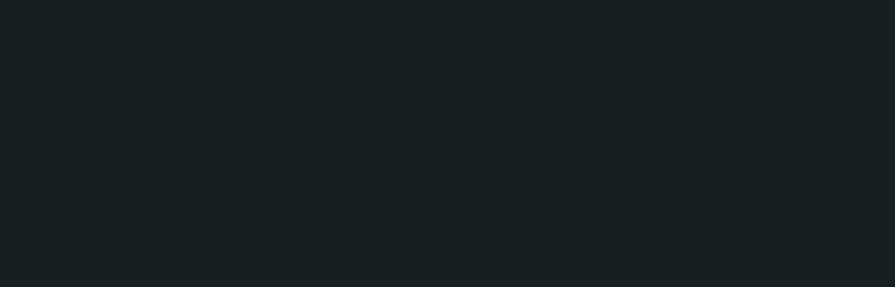
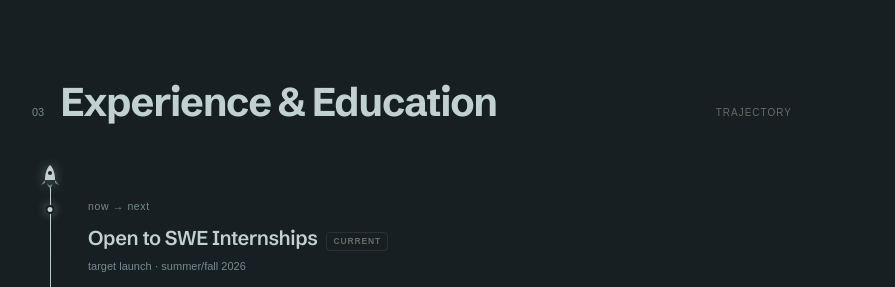
Before and after one commit to Nandana-125/Personal-Website--Nandana, a Next.js app: page / in a window 1280 px wide. Shown: the part 2513-2800 px from the top of the page, without its empty margins (78-973 px from the left). Before the commit the page ends 2487 px from the top, so only its background shows below. Built offline with nearby package versions, Linux system fonts and the light colour scheme; a web font is replaced by a local one.

Commit message:
Add experience and education timeline

```diff
--- a/app/page.tsx
+++ b/app/page.tsx
@@ -1,6 +1,7 @@
 import Terminal from "@/components/Terminal";
 import Projects from "@/components/Projects";
 import Skills from "@/components/Skills";
+import Timeline from "@/components/Timeline";
 export default function Home() {
   return (
     <main>
@@ -31,6 +32,7 @@
       </section>
       <Projects />
       <Skills />
+      <Timeline />
     </main>
   );
 }
--- /dev/null
+++ b/components/Timeline.module.css
@@ -0,0 +1,159 @@
+.col {
+  max-width: 760px;
+}
+
+.timeline {
+  position: relative;
+  padding-left: 56px;
+}
+.spine {
+  position: absolute;
+  left: 18px;
+  top: 8px;
+  bottom: 8px;
+  width: 1px;
+  background: var(--line);
+}
+.trail {
+  position: absolute;
+  left: 0;
+  bottom: 0;
+  width: 1px;
+  height: 0;
+  background: linear-gradient(to top, var(--muted), var(--hi));
+  transition: height 4.2s linear;
+}
+.go .trail {
+  height: 100%;
+}
+
+.rocket {
+  position: absolute;
+  left: 18px;
+  top: 100%;
+  transform: translate(-50%, -50%);
+  width: 30px;
+  height: 30px;
+  transition: top 4.2s linear;
+  z-index: 3;
+  filter: drop-shadow(0 0 6px rgba(193, 209, 207, 0.4));
+}
+.go .rocket {
+  top: 0;
+}
+.flame {
+  transform-origin: 15px 21px;
+  animation: flame 0.24s infinite alternate;
+}
+@keyframes flame {
+  to {
+    transform: scaleY(1.5);
+    opacity: 0.6;
+  }
+}
+:global(body.recruiter) .rocket {
+  display: none;
+}
+
+.node {
+  position: relative;
+  padding: 20px 0;
+  opacity: 0;
+  transform: translateX(16px);
+  transition: opacity 0.7s cubic-bezier(0.16, 1, 0.3, 1),
+    transform 0.7s cubic-bezier(0.16, 1, 0.3, 1);
+}
+.node.in {
+  opacity: 1;
+  transform: none;
+}
+.node::before {
+  content: "";
+  position: absolute;
+  left: -38px;
+  top: 27px;
+  width: 9px;
+  height: 9px;
+  border-radius: 50%;
+  background: var(--olive);
+  border: 2px solid var(--bg);
+  transform: translateX(-50%);
+  transition: 0.4s;
+  z-index: 2;
+}
+.node.in::before {
+  background: var(--hi);
+  box-shadow: 0 0 10px rgba(193, 209, 207, 0.5);
+}
+
+.when {
+  font-family: var(--font-mono);
+  font-size: 10.5px;
+  letter-spacing: 0.06em;
+  color: var(--muted);
+  margin-bottom: 7px;
+}
+.kind {
+  display: inline-block;
+  font-family: var(--font-mono);
+  font-size: 8.5px;
+  letter-spacing: 0.1em;
+  text-transform: uppercase;
+  color: var(--olive);
+  border: 1px solid var(--line);
+  border-radius: 4px;
+  padding: 2px 6px;
+  margin-left: 9px;
+  vertical-align: 1px;
+}
+.node h4 {
+  font-family: var(--font-sans);
+  font-size: 20px;
+  font-weight: 600;
+  letter-spacing: -0.02em;
+  color: var(--text);
+}
+.org {
+  font-family: var(--font-mono);
+  font-size: 11px;
+  color: var(--muted);
+  margin: 4px 0 11px;
+}
+.node ul {
+  list-style: none;
+  display: flex;
+  flex-direction: column;
+  gap: 7px;
+  padding: 0;
+  margin: 0;
+}
+.node li {
+  font-size: 14.5px;
+  color: var(--muted);
+  padding-left: 18px;
+  position: relative;
+  line-height: 1.5;
+}
+.node li::before {
+  content: "–";
+  position: absolute;
+  left: 0;
+  color: var(--olive);
+}
+
+@media (max-width: 520px) {
+  .timeline {
+    padding-left: 44px;
+  }
+  .spine {
+    left: 14px;
+  }
+  .rocket {
+    left: 14px;
+    width: 26px;
+    height: 26px;
+  }
+  .node::before {
+    left: -30px;
+  }
+}
--- /dev/null
+++ b/components/Timeline.tsx
@@ -0,0 +1,188 @@
+"use client";
+
+import { useEffect, useRef, useState } from "react";
+import Reveal from "@/components/Reveal";
+import styles from "./Timeline.module.css";
+
+type Node = {
+  id?: string;
+  when: string;
+  title: string;
+  kind: string;
+  org: string;
+  points: string[];
+};
+
+const NODES: Node[] = [
+  {
+    when: "now → next",
+    title: "Open to SWE Internships",
+    kind: "current",
+    org: "target launch · summer/fall 2026",
+    points: [
+      "Frontend / full-stack / infra roles where the MLOps + UI combo matters",
+    ],
+  },
+  {
+    id: "education",
+    when: "2025 – 2027 (expected)",
+    title: "M.S. Computer Science",
+    kind: "education",
+    org: "Northeastern University · Boston, MA",
+    points: [
+      "Foundations of AI · DSA · DBMS · Web Dev · Mobile App Dev · MLOps",
+    ],
+  },
+  {
+    when: "2025",
+    title: "1st Place — Google MLOps Expo",
+    kind: "award",
+    org: "Hackathon · observability tooling",
+    points: [
+      "Built monitoring tooling with MLflow & Evidently",
+      "[ one line on what it did + why it won ]",
+    ],
+  },
+  {
+    when: "Jun – Nov 2024",
+    title: "Software Engineer Intern",
+    kind: "work",
+    org: "PAMP Technologies (MKS PAMP) · Kochi, India",
+    points: [
+      "Rebuilt a 5+ year legacy trading portal frontend with React, Redux & Chart.js",
+      "Cut load time by ~35% via component & state optimization",
+    ],
+  },
+  {
+    when: "[ year – year ]",
+    title: "Bachelor's Degree",
+    kind: "education",
+    org: "[ undergrad — degree, school ]",
+    points: ["[ highlight, GPA, or relevant coursework ]"],
+  },
+];
+
+export default function Timeline() {
+  const ref = useRef<HTMLDivElement>(null);
+  const timers = useRef<number[]>([]);
+  const [go, setGo] = useState(false);
+  const [revealed, setRevealed] = useState<boolean[]>(NODES.map(() => false));
+
+  useEffect(() => {
+    const el = ref.current;
+    if (!el) return;
+
+    const clear = () => {
+      timers.current.forEach(clearTimeout);
+      timers.current = [];
+    };
+    const reset = () => {
+      clear();
+      setGo(false);
+      setRevealed(NODES.map(() => false));
+    };
+    const play = () => {
+      clear();
+      if (document.body.classList.contains("recruiter")) {
+        setGo(true);
+        setRevealed(NODES.map(() => true));
+        return;
+      }
+      setGo(false);
+      setRevealed(NODES.map(() => false));
+      requestAnimationFrame(() => {
+        setGo(true);
+        const n = NODES.length;
+        NODES.forEach((_, j) => {
+          const orderFromBottom = n - 1 - j;
+          const t = window.setTimeout(() => {
+            setRevealed((prev) => {
+              const next = [...prev];
+              next[j] = true;
+              return next;
+            });
+          }, 300 + orderFromBottom * 820);
+          timers.current.push(t);
+        });
+      });
+    };
+
+    const io = new IntersectionObserver(
+      (entries) =>
+        entries.forEach((e) => (e.isIntersecting ? play() : reset())),
+      { threshold: 0.3 }
+    );
+    io.observe(el);
+
+    const rt = document.querySelector(".rtoggle");
+    const onToggle = () => setTimeout(play, 0);
+    rt?.addEventListener("click", onToggle);
+
+    return () => {
+      io.disconnect();
+      clear();
+      rt?.removeEventListener("click", onToggle);
+    };
+  }, []);
+
+  return (
+    <section id="timeline">
+      <div className="container">
+        <div className={styles.col}>
+          <Reveal className="sec-head">
+            <span className="sec-num">03</span>
+            <span className="sec-title">Experience &amp; Education</span>
+            <span className="sec-kick">trajectory</span>
+          </Reveal>
+
+          <div
+            className={`${styles.timeline} ${go ? styles.go : ""}`}
+            ref={ref}
+          >
+            <div className={styles.spine}>
+              <span className={styles.trail} />
+            </div>
+            <div className={styles.rocket} aria-hidden="true">
+              <svg viewBox="0 0 30 30">
+                <path
+                  d="M15 2 C19 6 20 12 20 17 L10 17 C10 12 11 6 15 2Z"
+                  fill="#c1d1cf"
+                />
+                <circle cx="15" cy="10" r="2" fill="#171f22" />
+                <path d="M10 17 L6 22 L10 20Z" fill="#748b91" />
+                <path d="M20 17 L24 22 L20 20Z" fill="#748b91" />
+                <path
+                  className={styles.flame}
+                  d="M12 20 Q15 29 18 20 Q15 24 12 20Z"
+                  fill="#748b91"
+                />
+              </svg>
+            </div>
+
+            <div>
+              {NODES.map((node, j) => (
+                <div
+                  key={j}
+                  id={node.id}
+                  className={`${styles.node} ${revealed[j] ? styles.in : ""}`}
+                >
+                  <div className={styles.when}>{node.when}</div>
+                  <h4>
+                    {node.title}
+                    <span className={styles.kind}>{node.kind}</span>
+                  </h4>
+                  <div className={styles.org}>{node.org}</div>
+                  <ul>
+                    {node.points.map((p, k) => (
+                      <li key={k}>{p}</li>
+                    ))}
+                  </ul>
+                </div>
+              ))}
+            </div>
+          </div>
+        </div>
+      </div>
+    </section>
+  );
+}
```
